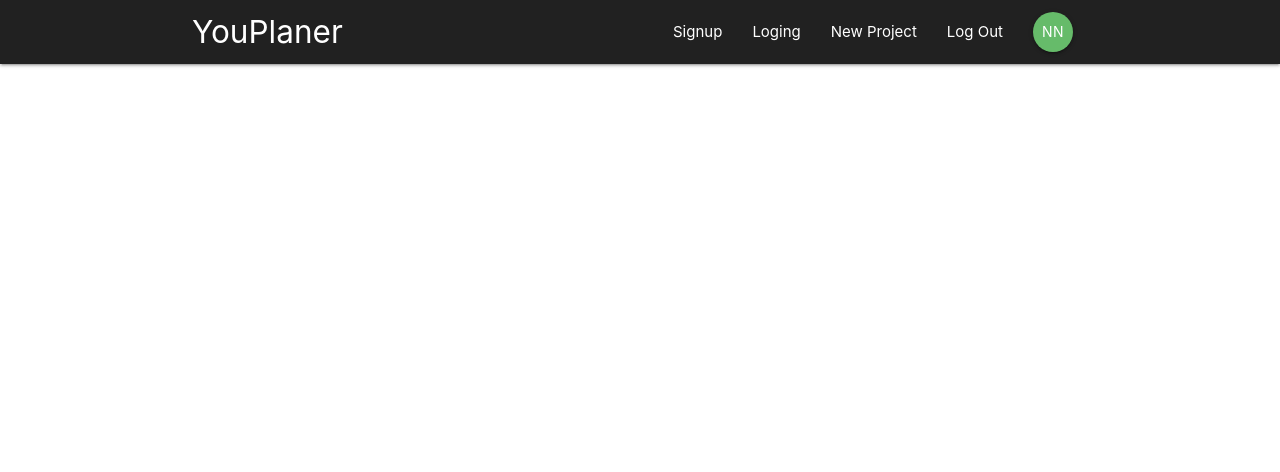
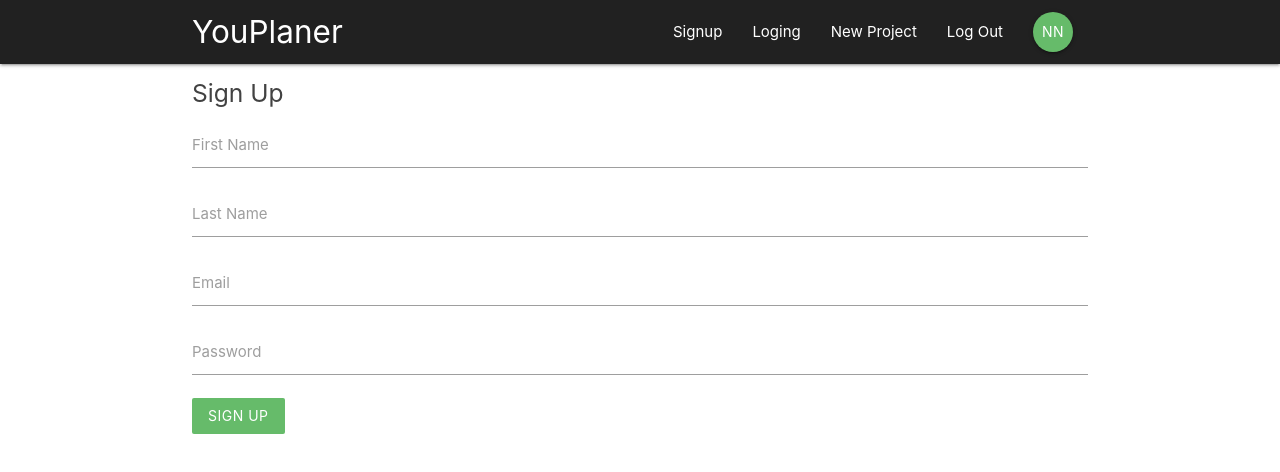
Before and after one commit to HBenzaoui/youplaner, a React (Create React App) app: page /signup in a window 1280 px wide. Shown: the top 472 px of the page. Built offline with nearby package versions, Linux system fonts and the light colour scheme.

Commit message:
create the signin and signup forms

```diff
--- a/public/index.html
+++ b/public/index.html
@@ -42,5 +42,8 @@
       To begin the development, run `npm start` or `yarn start`.
       To create a production bundle, use `npm run build` or `yarn build`.
     -->
+     <!-- Compiled and minified JavaScript -->
+     <script src="https://cdnjs.cloudflare.com/ajax/libs/materialize/1.0.0/js/materialize.min.js"></script>
+
   </body>
 </html>
--- a/src/App.js
+++ b/src/App.js
@@ -3,6 +3,8 @@ import { BrowserRouter, Switch, Route } from 'react-router-dom';
 import Navbar from './components/layout/Navbar';
 import Dashboard from './components/dashboard/Dashboard';
 import ProjectDeatils from './components/projects/ProjectDetails';
+import SignIn from './components/auth/SignIn';
+import SignUp from './components/auth/SignUp';
 
 class App extends Component {
   render() {
@@ -13,6 +15,8 @@ class App extends Component {
           <Switch>
             <Route exact path='/' component={Dashboard} />
             <Route path='/project/:id' component={ProjectDeatils} />
+            <Route path='/signin' component={SignIn} />
+            <Route path='/signup' component={SignUp} />
           </Switch>
         </div>
       </BrowserRouter>
--- a/src/components/auth/SignIn.js
+++ b/src/components/auth/SignIn.js
@@ -0,0 +1,43 @@
+import React, { Component } from 'react'
+
+class SignIn extends Component {
+    state = {
+        email: '',
+        password: ''
+    }
+
+    handleChange = (e) => {
+        this.setState({
+            [e.target.id]: e.target.value
+        })
+    }
+
+    handleSubmit = (e) =>{
+        e.preventDefault();
+        console.log(this.state)
+    }
+
+
+  render() {
+    return (
+      <div className='container'>
+        <form onSubmit={this.handleSubmit} className="white">
+            <h5 className="grey-text text-darken-3">Sign In</h5>
+            <div className="input-field">
+                <label htmlFor="email">Email</label>
+                <input type="email" id="email" onChange={this.handleChange}/>
+            </div>
+            <div className="input-field">
+                <label htmlFor="password">Password</label>
+                <input type="password" id="password" onChange={this.handleChange}/>
+            </div>
+            <div className="input-field">
+                <button className="btn green lighten-1 z-depth-0">Login</button>
+            </div>
+        </form>
+      </div>
+    )
+  }
+}
+
+export default SignIn
--- a/src/components/auth/SignUp.js
+++ b/src/components/auth/SignUp.js
@@ -0,0 +1,53 @@
+import React, { Component } from 'react'
+
+class SignUp extends Component {
+    state = {
+        email: '',
+        password: '',
+        firstName: '',
+        lastname: ''
+    }
+
+    handleChange = (e) => {
+        this.setState({
+            [e.target.id]: e.target.value
+        })
+    }
+
+    handleSubmit = (e) =>{
+        e.preventDefault();
+        console.log(this.state)
+    }
+
+
+  render() {
+    return (
+      <div className='container'>
+        <form onSubmit={this.handleSubmit} className="white">
+            <h5 className="grey-text text-darken-3">Sign Up</h5>
+            <div className="input-field">
+                <label htmlFor="firstName">First Name</label>
+                <input type="text" id="firstName" onChange={this.handleChange}/>
+            </div>
+            <div className="input-field">
+                <label htmlFor="lastName">Last Name</label>
+                <input type="text" id="lastName" onChange={this.handleChange}/>
+            </div>
+            <div className="input-field">
+                <label htmlFor="email">Email</label>
+                <input type="email" id="email" onChange={this.handleChange}/>
+            </div>
+            <div className="input-field">
+                <label htmlFor="password">Password</label>
+                <input type="password" id="password" onChange={this.handleChange}/>
+            </div>
+            <div className="input-field">
+                <button className="btn green lighten-1 z-depth-0">Sign up</button>
+            </div>
+        </form>
+      </div>
+    )
+  }
+}
+
+export default SignUp
```
